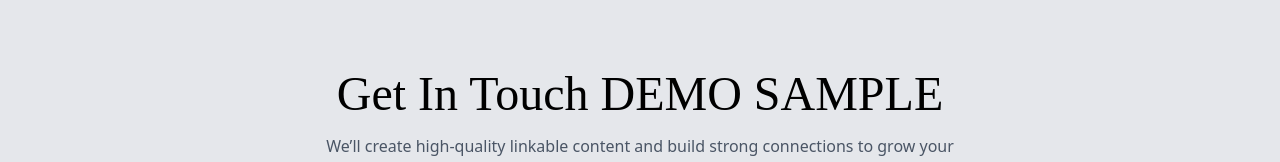
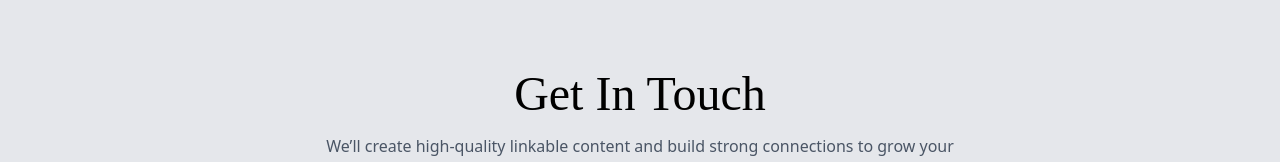
Before and after one commit to sagar502/Revoton-frontend, a React (Vite) app: page /getintouch in a window 1280 px wide. Shown: the part 772-934 px from the top of the page. Built offline with nearby package versions, Linux system fonts and the light colour scheme.

Commit message:
fix: revoke changes

```diff
--- a/src/pages/GetIntouch.jsx
+++ b/src/pages/GetIntouch.jsx
@@ -24,7 +24,7 @@ export default function ContactPage() {
             className="text-4xl md:text-5xl text-black mb-4"
             style={{ fontFamily: "Playfair Display, serif" }}
           >
-            Get In Touch DEMO SAMPLE
+            Get In Touch
           </h1>
 
           <p className="text-gray-600 max-w-2xl mx-auto">
```
